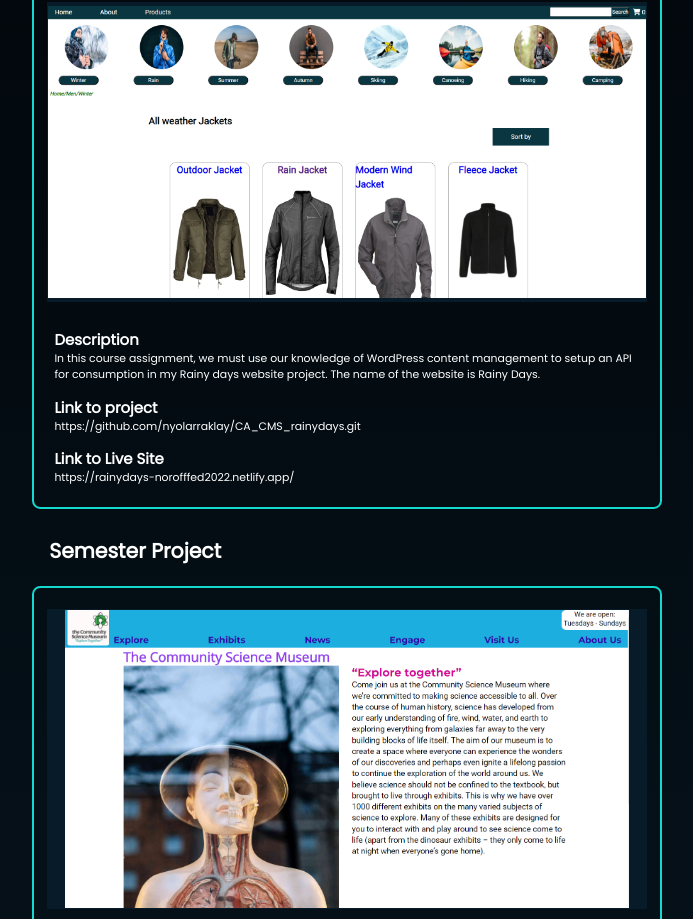
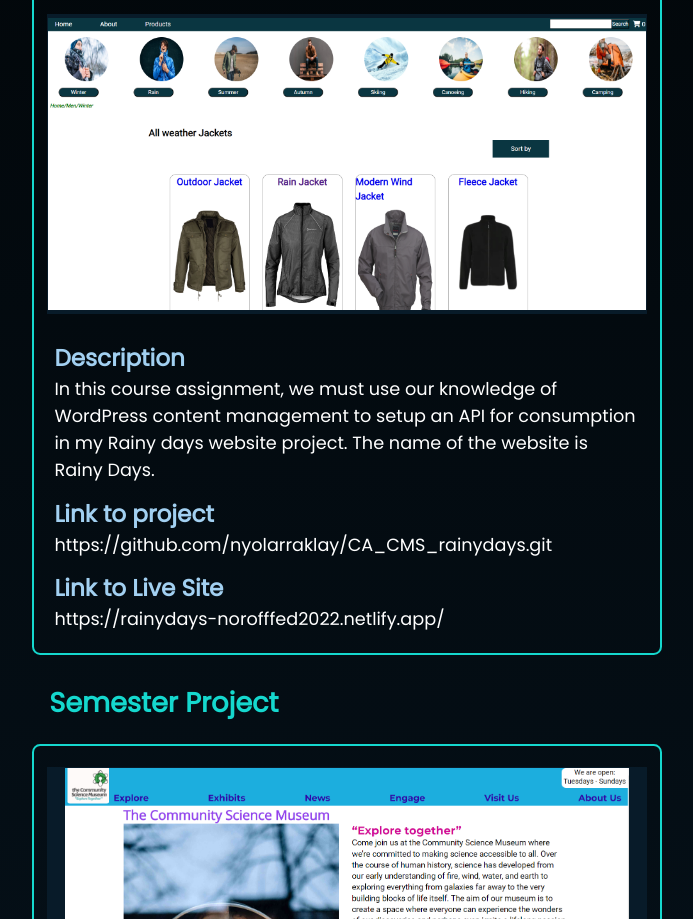
Before and after one commit to nyolarraklay/myPortfolio, a plain HTML site: page portFolio.html in a window 1280 px wide. Shown: the part 947-1866 px from the top of the page, without its empty margins (293-986 px from the left). Drawn offline with nearby package versions, Linux system fonts and the light colour scheme.

Commit message:
edited today

```diff
--- a/style.css
+++ b/style.css
@@ -157,7 +157,7 @@ body {
 
 .home-social {
   position: absolute;
-  bottom: 40px;
+  bottom: 10px;
   width: 170px;
   display: flex;
   justify-content: space-between;
@@ -241,8 +241,9 @@ body {
 }
 
 .ca-column .title {
-  font-size: 1.5rem;
+  font-size: 2rem;
   margin: 0 0 1.5rem 2rem;
+  color: rgb(21, 216, 206);
 }
 
 .ca-content .content {
@@ -253,11 +254,12 @@ body {
   margin-bottom: 2rem;
 }
 .content h3 {
-  font-size: 1.1rem;
+  font-size: 1.7rem;
   margin-top: 1rem;
+  color: #a2d0f1;
 }
 .content p {
-  font-size: 0.8rem;
+  font-size: 1.3rem;
 }
 .imgContainer {
   border: 1px solid #081b29;
```
